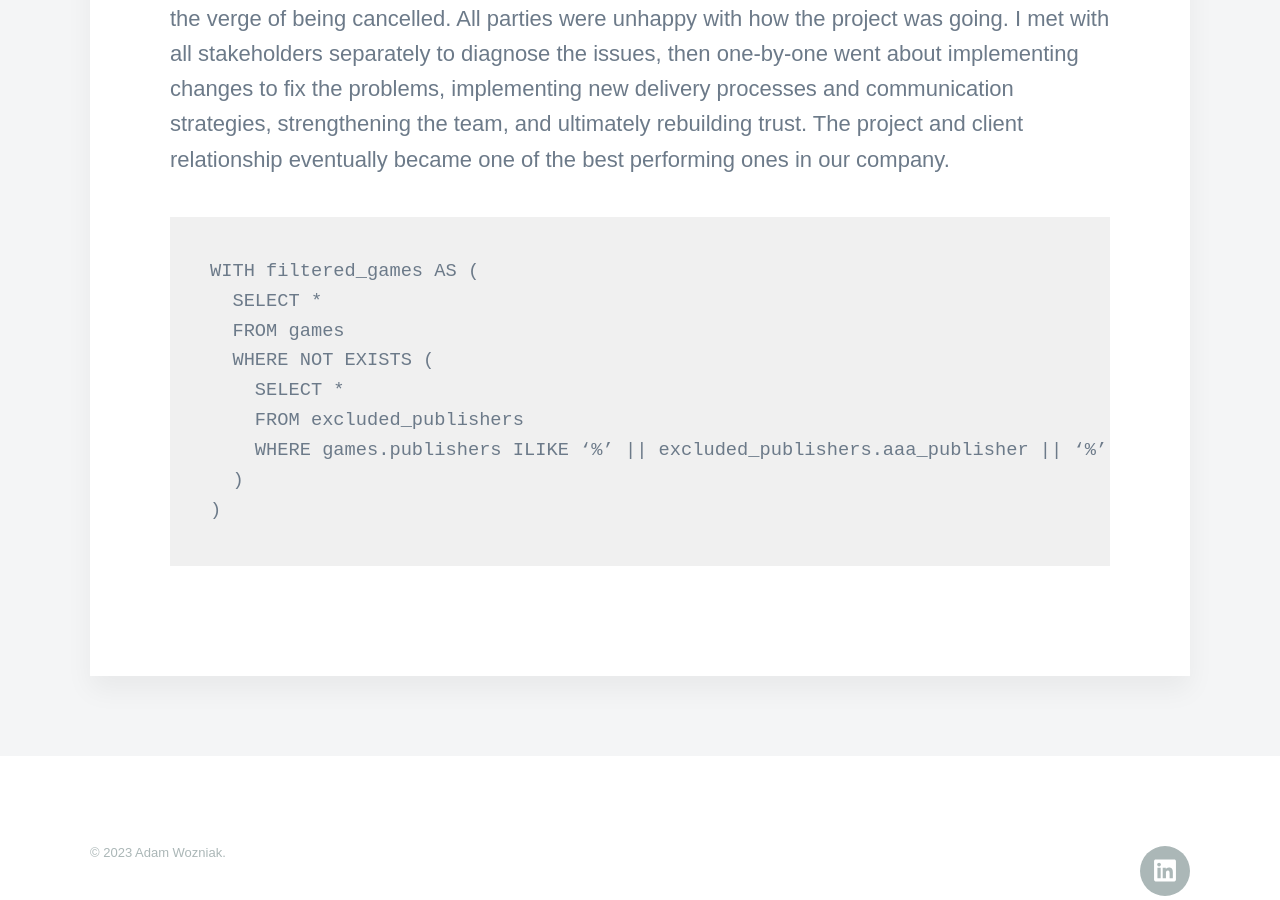
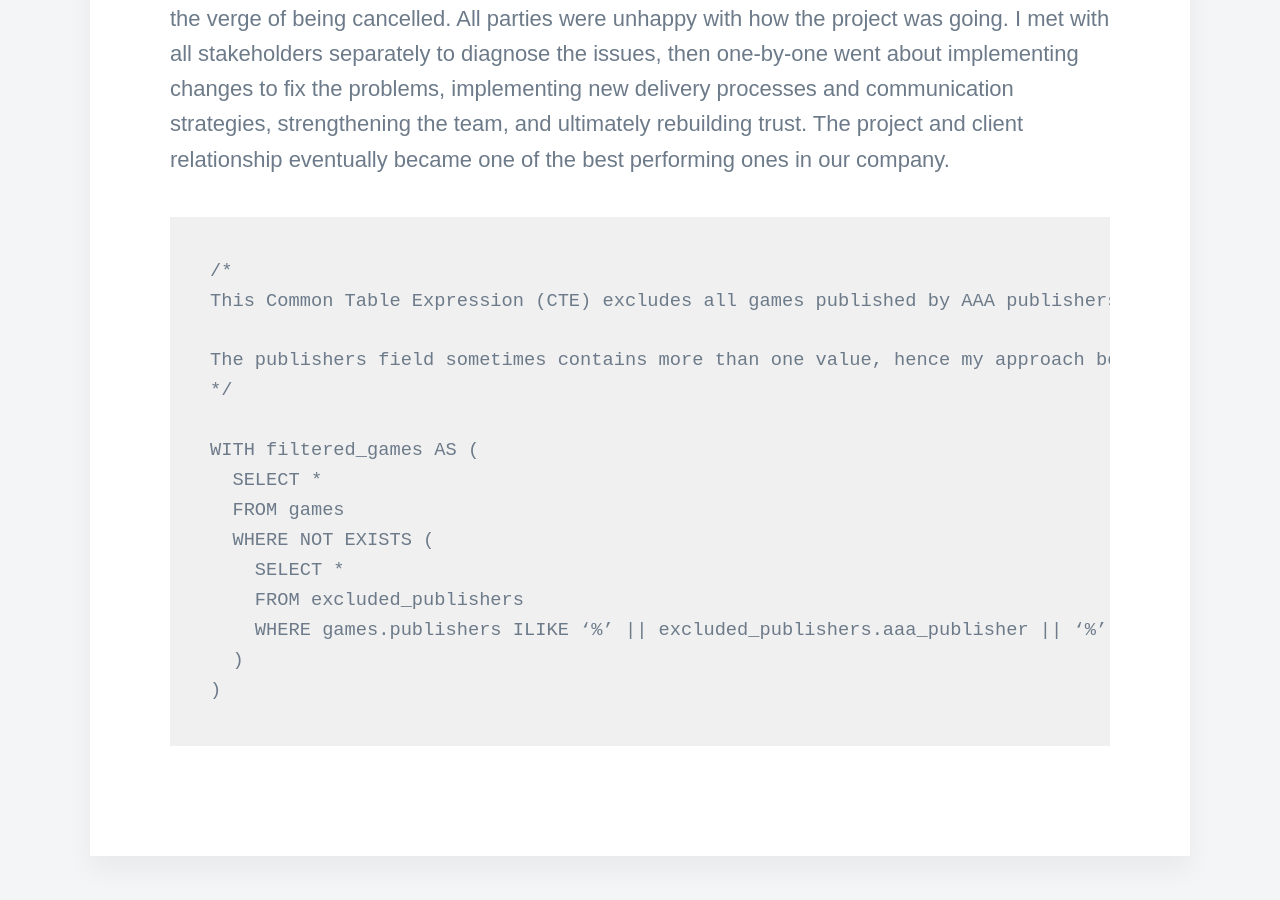
Before and after one commit to adam-wozniak/website, a Jekyll site: the page built from _projects/2021-08-04-software-delivery-fires.md, in a window 1280 px wide and 900 px high, scrolled down 722 px. Built offline with Jekyll 4.4.1, drawn with Linux system fonts in a browser that asks for light colours; nearby versions of some CDN libraries; some web fonts are replaced.

Commit message:
Update 2021-08-04-software-delivery-fires.md

````diff
--- a/_projects/2021-08-04-software-delivery-fires.md
+++ b/_projects/2021-08-04-software-delivery-fires.md
@@ -10,6 +10,12 @@ From 2013-15, I worked for a digital agency in Toronto that specialized in creat
 During my time there, I was parachuted into a multi-million dollar account that was on fire and on the verge of being cancelled. All parties were unhappy with how the project was going. I met with all stakeholders separately to diagnose the issues, then one-by-one went about implementing changes to fix the problems, implementing new delivery processes and communication strategies, strengthening the team, and ultimately rebuilding trust. The project and client relationship eventually became one of the best performing ones in our company.
 
 ```
+/*
+This Common Table Expression (CTE) excludes all games published by AAA publishers that I have defined in a separate table (excluded_publishers). Adding this to the top of any other query allowed me to ensure my analysis was only being done on games that were not published by AAA publishers.
+
+The publishers field sometimes contains more than one value, hence my approach below.
+*/
+
 WITH filtered_games AS (
   SELECT *
   FROM games
````
